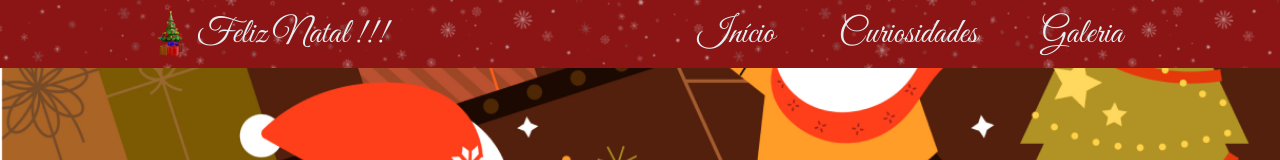
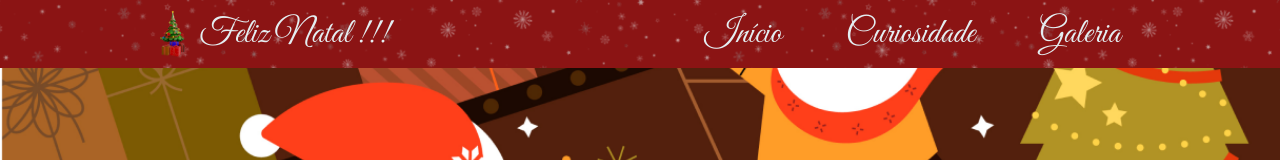
Before and after one commit to lolimamota/valeunatalina, a React (Vite) app: page / in a window 1280 px wide. Shown: the top 160 px of the page. Built offline with nearby package versions, Linux system fonts and the light colour scheme; a web font is replaced by a local one.

Commit message:
FIX: resolvido direcionamento pra seção e hover da tag a

```diff
--- a/src/components/routes/RouteFunction.jsx
+++ b/src/components/routes/RouteFunction.jsx
@@ -6,30 +6,23 @@ import '@styles/global.scss';
 import S from '@styles/componentStyle/route.module.scss';
 
 function routeFunction() {
-  const toSection = (sectionId) =>{
-    const element = document.getElementById(
-      sectionId
-    );
-    if (element){
-        ElementInternals.toSectionView(
-          {
-            behavior: 'smooth'
-          }
-        );
-    }
-  }
-
   return (
     <section className={S.sectionNav}>
       <ul className={S.sectionUl}>
-        <li className={S.cursorPointer} onClick={() => toSection('Home')}>
-          Início
+        <li className={S.cursorPointer}>
+          <a href="#Home" className={S.cursorHover}>
+            Início
+          </a>
         </li>
-        <li className={S.cursorPointer} onClick={() => toSection('Curiosity')}>
-          Curiosidades
+        <li className={S.cursorPointer}>
+          <a href="#Curiosity" className={S.cursorHover}>
+            Curiosidade
+          </a>
         </li>
-        <li className={S.cursorPointer} onClick={() => toSection('Gallery')}>
-          Galeria
+        <li className={S.cursorPointer}>
+          <a href="#Gallery" className={S.cursorHover}>
+            Galeria
+          </a>
         </li>
       </ul>
     </section>
--- a/src/styles/componentStyle/route.module.scss
+++ b/src/styles/componentStyle/route.module.scss
@@ -1,16 +1,20 @@
 @use '@styles/patterns/mixins/mixins.scss' as mixins;
 @use '@styles/patterns/colors.scss' as color;
 
-.sectionUl{
-    @include mixins.flex($align: center, $justify: space-evenly, $gap:5vw);
+.sectionUl {
+    @include mixins.flex($align: center, $justify: space-evenly, $gap: 5vw);
 
     padding: 1rem;
 }
 
-.cursorPointer{
+.cursorPointer {
     cursor: pointer;
 
-    &:hover{
-        color: color.$galeria;
+    a {
+       color: color.$text-color;
     }
 }
+
+.cursorHover {
+    &:hover { color: color.$galeria; }
+}
```
